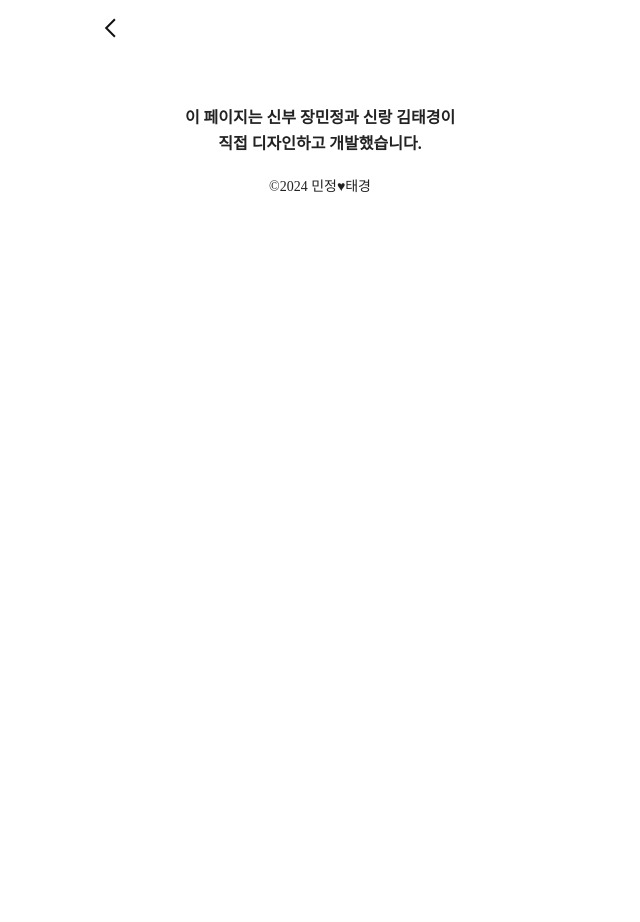
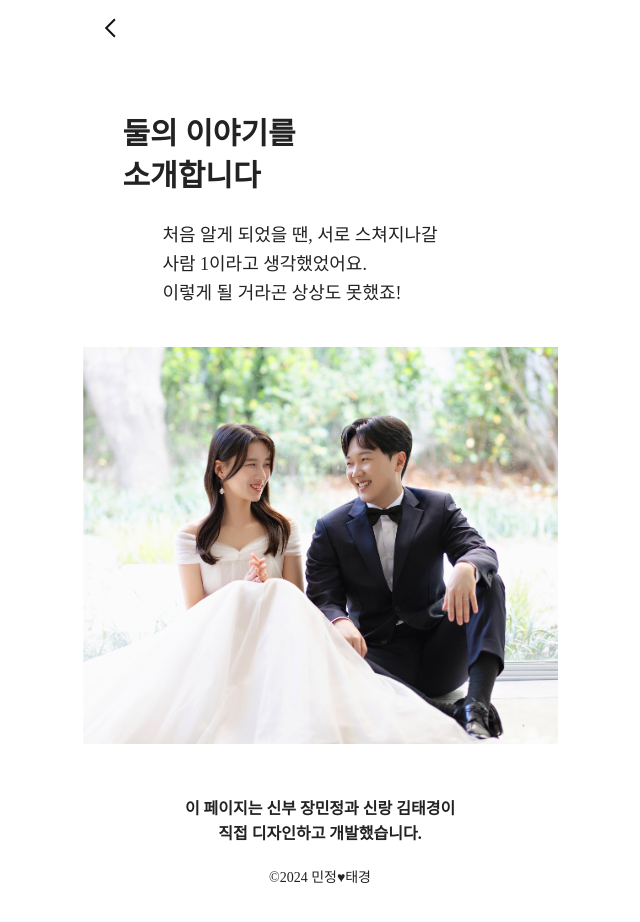
Before and after one commit to scd7896/mobile-invitation, a React (Create React App) app: page /story in a window 1280 px wide. Shown: the top 922 px of the page, without its empty margins (320-960 px from the left). Before the commit the page ends 800 px from the top, so only its background shows below. Built offline with nearby package versions, Linux system fonts and the light colour scheme; a web font is replaced by a local one.

Commit message:
storyTitle 작성

```diff
--- /dev/null
+++ b/src/components/story/TitleSection.module.css
@@ -0,0 +1,25 @@
+.wrapper {
+  padding: 56px 40px 40px;
+}
+
+.title {
+  color: #222;
+  font-size: 30px;
+  font-weight: 700;
+  line-height: 140%; /* 42px */
+}
+
+.description {
+  margin-top: 24px;
+  padding-left: 40px;
+  color: #222;
+  font-size: 18px;
+  font-style: normal;
+  font-weight: 500;
+  line-height: 160%; /* 28.8px */
+  letter-spacing: -0.018px;
+}
+
+.title_image {
+  width: 100%;
+}
--- /dev/null
+++ b/src/components/story/TitleSection.tsx
@@ -0,0 +1,26 @@
+import ImageLoader from "../image/ImageLoader";
+import styles from "./TitleSection.module.css";
+
+const TitleSection = () => {
+  return (
+    <>
+      <section className={styles.wrapper}>
+        <div className={styles.title}>
+          둘의 이야기를 <br />
+          소개합니다
+        </div>
+        <div className={styles.description}>
+          처음 알게 되었을 땐, 서로 스쳐지나갈 <br />
+          사람 1이라고 생각했었어요. <br />
+          이렇게 될 거라곤 상상도 못했죠!
+        </div>
+      </section>
+      <ImageLoader
+        className={styles.title_image}
+        src="/img/story_title_img.png"
+      />
+    </>
+  );
+};
+
+export default TitleSection;
--- a/src/pages/Story.tsx
+++ b/src/pages/Story.tsx
@@ -1,10 +1,12 @@
 import Footer from "../components/Footer";
 import StoryHeader from "../components/story/StoryHeader";
+import TitleSection from "../components/story/TitleSection";
 
 const Story = () => {
   return (
     <div>
       <StoryHeader />
+      <TitleSection />
       <Footer />
     </div>
   );
```
Also changed, not shown: public/img/story_title_img.png (added).
